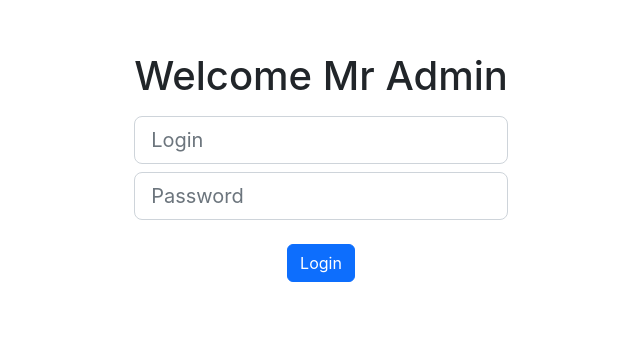
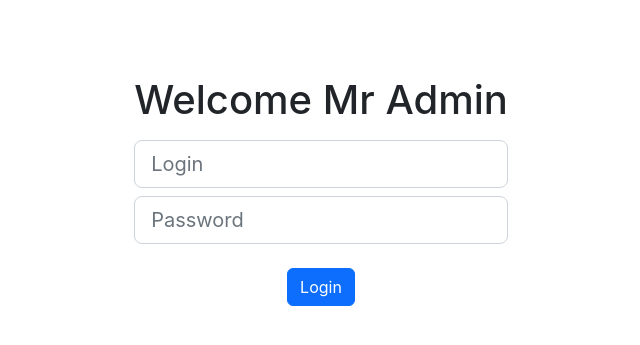
Before and after one commit to maksymilianPadalak/song-charts, a React (Vite) app: page /admin/login in a window 1280 px wide. Shown: the part 233-578 px from the top of the page, without its empty margins (319-959 px from the left). Built offline with nearby package versions, Linux system fonts and the light colour scheme.

Commit message:
Add margin on Login component

```diff
--- a/src/routes/AppRoutes.tsx
+++ b/src/routes/AppRoutes.tsx
@@ -21,7 +21,7 @@ const AppRoutes: React.FC = () => {
             </>
           ) : (
             <>
-              <Route path={'login'} element={<Login className='min-vh-100' />} />
+              <Route path={'login'} element={<Login className='min-vh-100 m-4' />} />
               <Route path='' element={<Navigate to={'login'} />} />
               <Route path='*' element={<Navigate to={'login'} />} />
             </>
```
